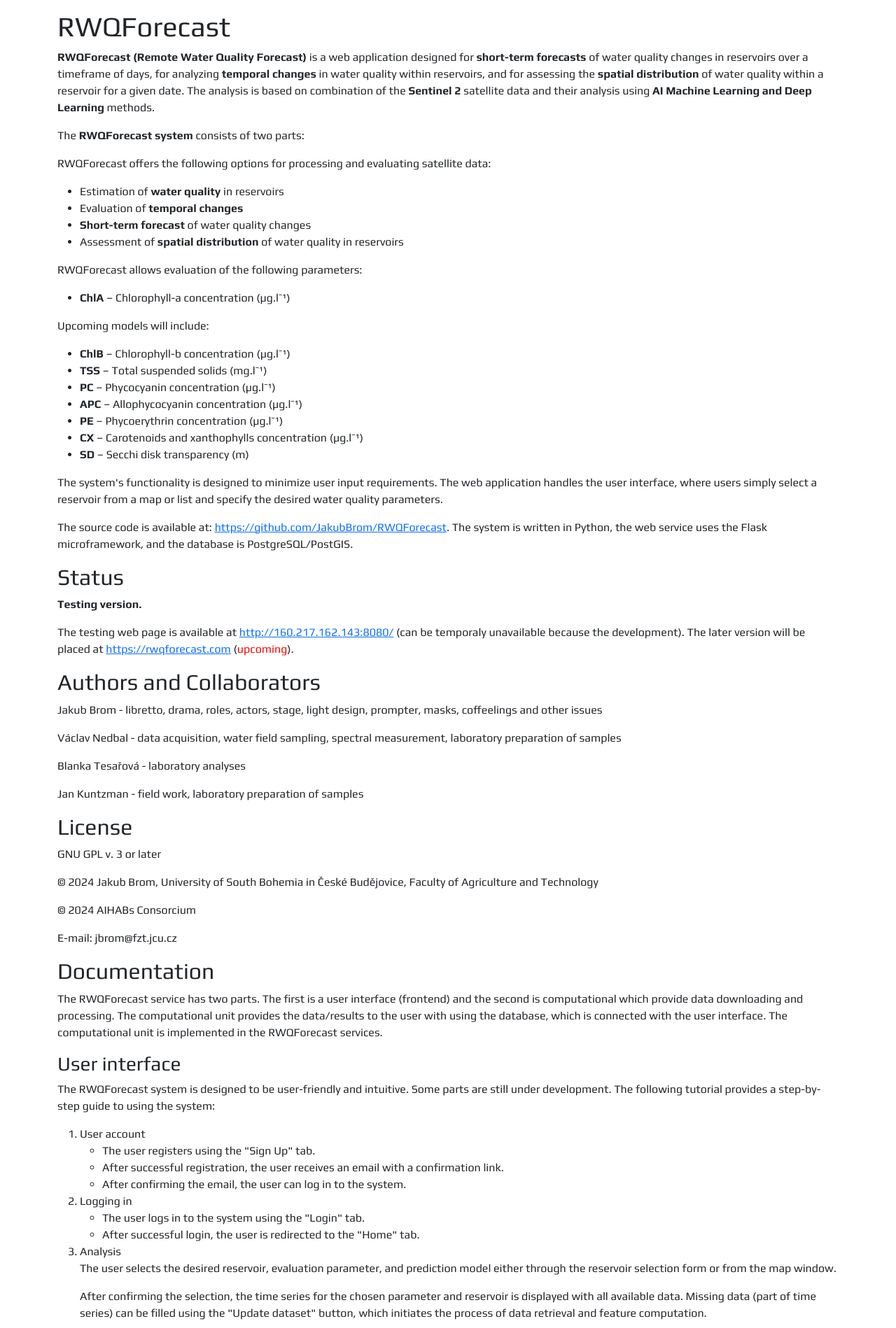
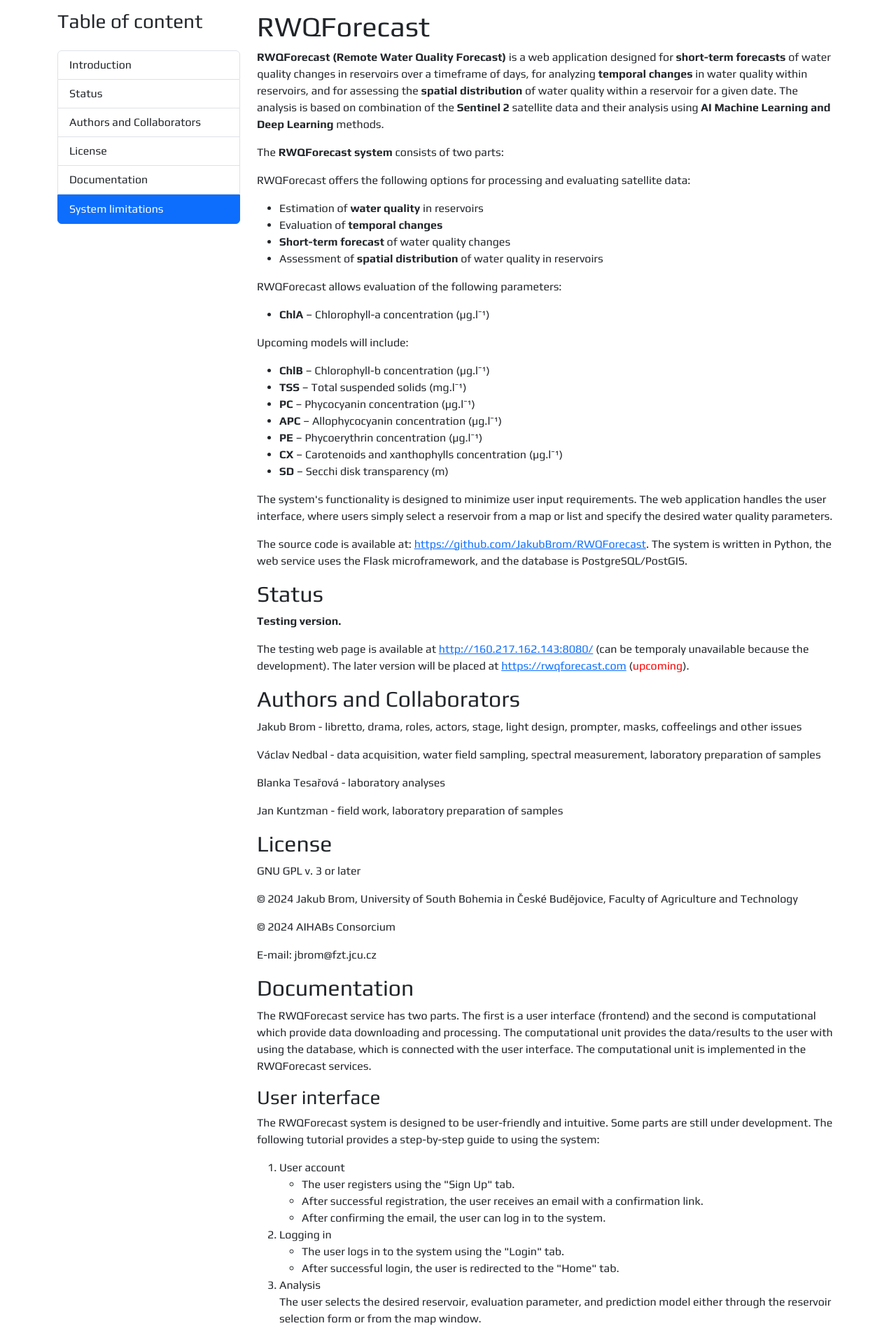
Before and after one commit to JakubBrom/RWQForecast, a Python web app: template templates/about.html in a window 1280 px wide; the page is wider, and only the part inside the window is pictured. Shown: the part 56-1954 px from the top of that part at 70% size. Run offline with Jinja, Linux system fonts and the light colour scheme; the template is opened without the code that fills it, so the values that code supplies are empty; some libraries are stand-ins or nearby versions.

Commit message:
Table of content added

```diff
--- a/templates/about.html
+++ b/templates/about.html
@@ -3,7 +3,35 @@
 
 <div class="container">
 
-    <h1>RWQForecast</h1>
+    <div class="row">
+
+        <!-- Sidebar (Scrollspy menu) -->
+        <div class="col-lg-3 d-none d-lg-block">
+            <div class="position-sticky" style="top: 70px;">
+                <h3 class="mb-4">Table of content</h3>
+                <div id="gallery-list" class="list-group">
+                    <a class="list-group-item list-group-item-action" href="#intro">Introduction</a>
+                    <a class="list-group-item list-group-item-action" href="#status">Status</a>
+                    <a class="list-group-item list-group-item-action" href="#authors">Authors and Collaborators</a>
+                    <a class="list-group-item list-group-item-action" href="#license">License</a>
+                    <a class="list-group-item list-group-item-action" data-bs-toggle="collapse" role="button" aria-expanded="false" aria-controls="collapse-item-1" href="#docs">Documentation</a>
+                        <div class="collapse ps-4" id="docs">
+                            <a class="list-group-item list-group-item-action" href="#ui">User Interface</a>
+                            <a class="list-group-item list-group-item-action" href="#workfl">Computation workflow</a>
+                        </div>
+                    <a class="list-group-item list-group-item-action" href="#syslimit">System limitations</a>
+
+
+                </div>
+            </div>
+        </div>
+
+       <!-- Main content -->
+        <div class="col-12 col-lg-9">
+            <div data-bs-spy="scroll" data-bs-target="#gallery-list" data-bs-smooth-scroll="true"
+                class="scrollspy-example" tabindex="0" style="position: relative; height: 100vh; overflow-y: auto;">
+
+                <h1 id="intro">RWQForecast</h1>
 
                 <p><b>RWQForecast (Remote Water Quality Forecast)</b> is a web application designed for <b>short-term forecasts</b> of water quality changes in reservoirs over a timeframe of days, for analyzing <b>temporal changes</b> in water quality within reservoirs, and for assessing the <b>spatial distribution</b> of water quality within a reservoir for a given date. The analysis is based on combination of the <b>Sentinel 2</b> satellite data and their analysis using <b>AI Machine Learning and Deep Learning</b> methods.</p>
                 The <b>RWQForecast system</b> consists of two parts:</p>
@@ -38,14 +66,14 @@
                 <p>The source code is available at: <a href=https://github.com/JakubBrom/RWQForecast target="_blank" rel="noopener noreferrer">https://github.com/JakubBrom/RWQForecast</a>. The system is written in Python, the web service uses the Flask microframework, and the database is PostgreSQL/PostGIS.</p>
 
 
-    <h2>Status</h2>
+                <h2 id="status">Status</h2>
 
                     <p><b>Testing version.</b></p>
 
                     <p>The testing web page is available at <a href=http://160.217.162.143:8080/>http://160.217.162.143:8080/<a> (can be temporaly unavailable because the development). The later version will be placed at <a href=https://rwqforecast.com>https://rwqforecast.com<a> (<font color="red">upcoming</font>).
 
 
-    <h2>Authors and Collaborators</h2>
+                <h2 id="authors">Authors and Collaborators</h2>
 
                     <p>Jakub Brom - libretto, drama, roles, actors, stage, light design, prompter, masks, coffeelings and other issues</p>
 
@@ -56,7 +84,7 @@
                     <p>Jan Kuntzman - field work, laboratory preparation of samples</p>
 
 
-    <h2>License</h2>
+                <h2 id="license">License</h2>
 
                     <p>GNU GPL v. 3 or later</p>
 
@@ -67,11 +95,11 @@
                     <p>E-mail: jbrom@fzt.jcu.cz</p>
 
 
-    <h2>Documentation</h2>
+                <h2 id="docs">Documentation</h2>
 
                     <p>The RWQForecast service has two parts. The first is a user interface (frontend) and the second is computational which provide data downloading and processing. The computational unit provides the data/results to the user with using the database, which is connected with the user interface. The computational unit is implemented in the RWQForecast services.
 
-    <h3>User interface</h3>
+                <h3 id="ui">User interface</h3>
 
                 <p>The RWQForecast system is designed to be user-friendly and intuitive. Some parts are still under development. The following tutorial provides a step-by-step guide to using the system:</p>
 
@@ -120,7 +148,7 @@
                 </ol>
 
 
-    <h3>Computation workflow</h3>
+                <h3 id="workfl">Computation workflow</h3>
 
                 <p>The computation unit (RWQForecas-engine) is a software which provides all the processing steps of the data including satellite data downloading, feature calculation/prediction and forecast of the water quality parameters. The RWQForecast engine is available at https://github.com/JakubBrom/RWQForecast-engine.</p>
 
@@ -167,7 +195,7 @@
 
                 </ol>
 
-    <h3>System limitations</h3>
+                <h2 id="syslimit">System limitations</h2>
 
                 <p>The system has following limitations:</p>
 
@@ -186,5 +214,8 @@
 
 
             </div>
+        </div>
+    </div>
+</div>
 
 {% endblock%}
```
Lines whose indentation alone changed are shown as unchanged.
